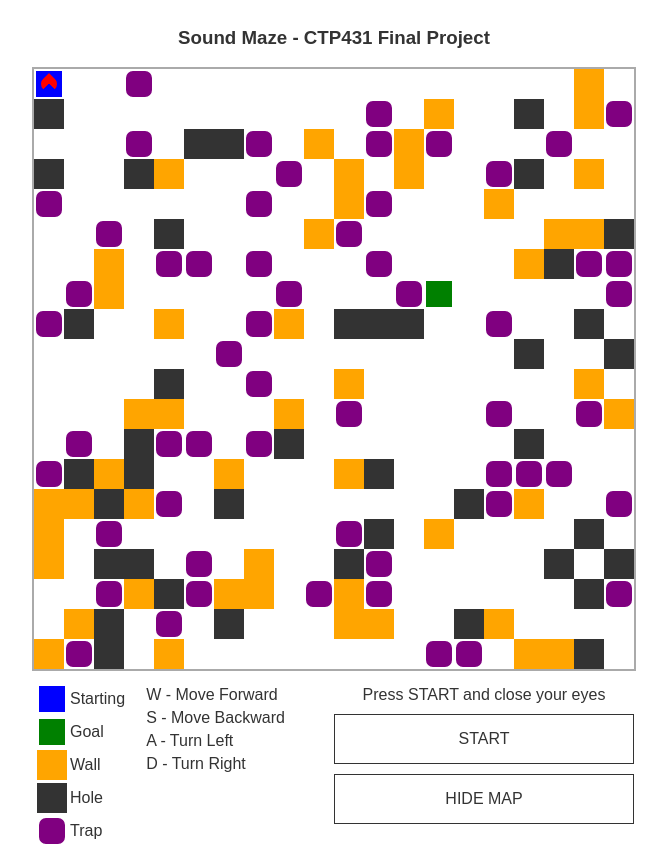
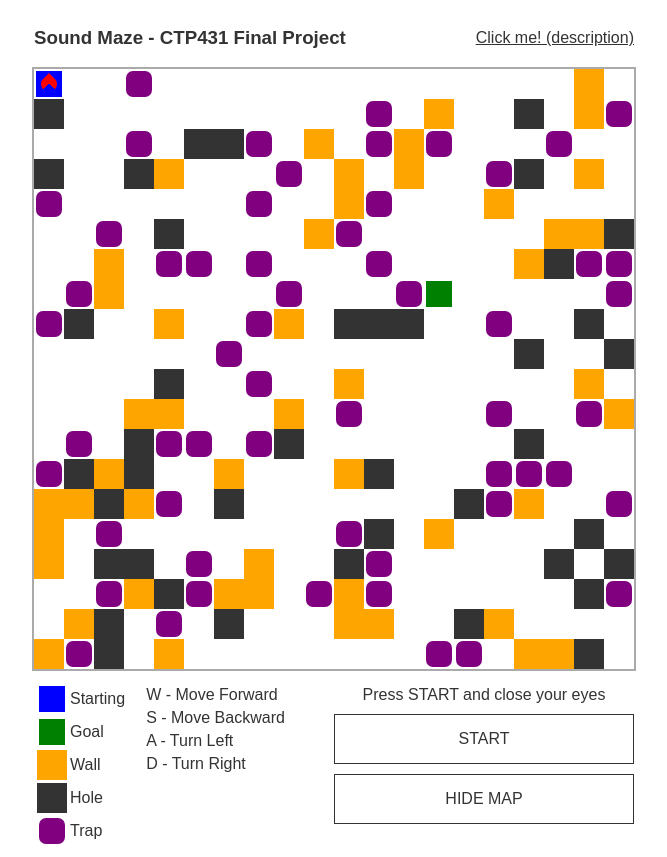
Before and after one commit to panarch/ctp431, a website: page final/index.html in a window 1280 px wide. Shown: the whole page, without its empty margins (306-973 px from the left). Drawn offline with Linux system fonts and the light colour scheme; no server answers.

Commit message:
Add final project description link

```diff
--- a/final/index.css
+++ b/final/index.css
@@ -6,6 +6,14 @@ body {
 
 div {
   box-sizing: border-box;
+}
+
+.header {
+  width: 600px;
+  display: flex;
+  flex-direction: row;
+  justify-content: space-between;
+  align-items: center;
 }
 
 .board {
--- a/final/index.html
+++ b/final/index.html
@@ -9,7 +9,14 @@
   <script src='./Tone.min.js'></script>
 </head>
 <body>
-  <h3>Sound Maze - CTP431 Final Project</h3>
+  <div class='header'>
+    <h3>Sound Maze - CTP431 Final Project</h3>
+    <a href='https://github.com/panarch/panarch.github.io/tree/master/ctp431/final'
+        target='_blank'
+        rel='noopener noreferrer'>
+      Click me! (description)
+    </a>
+  </div>
   <div class='board'>
   </div>
   <div class='controls'>
```
Also changed, not shown: final/README.md (added).
